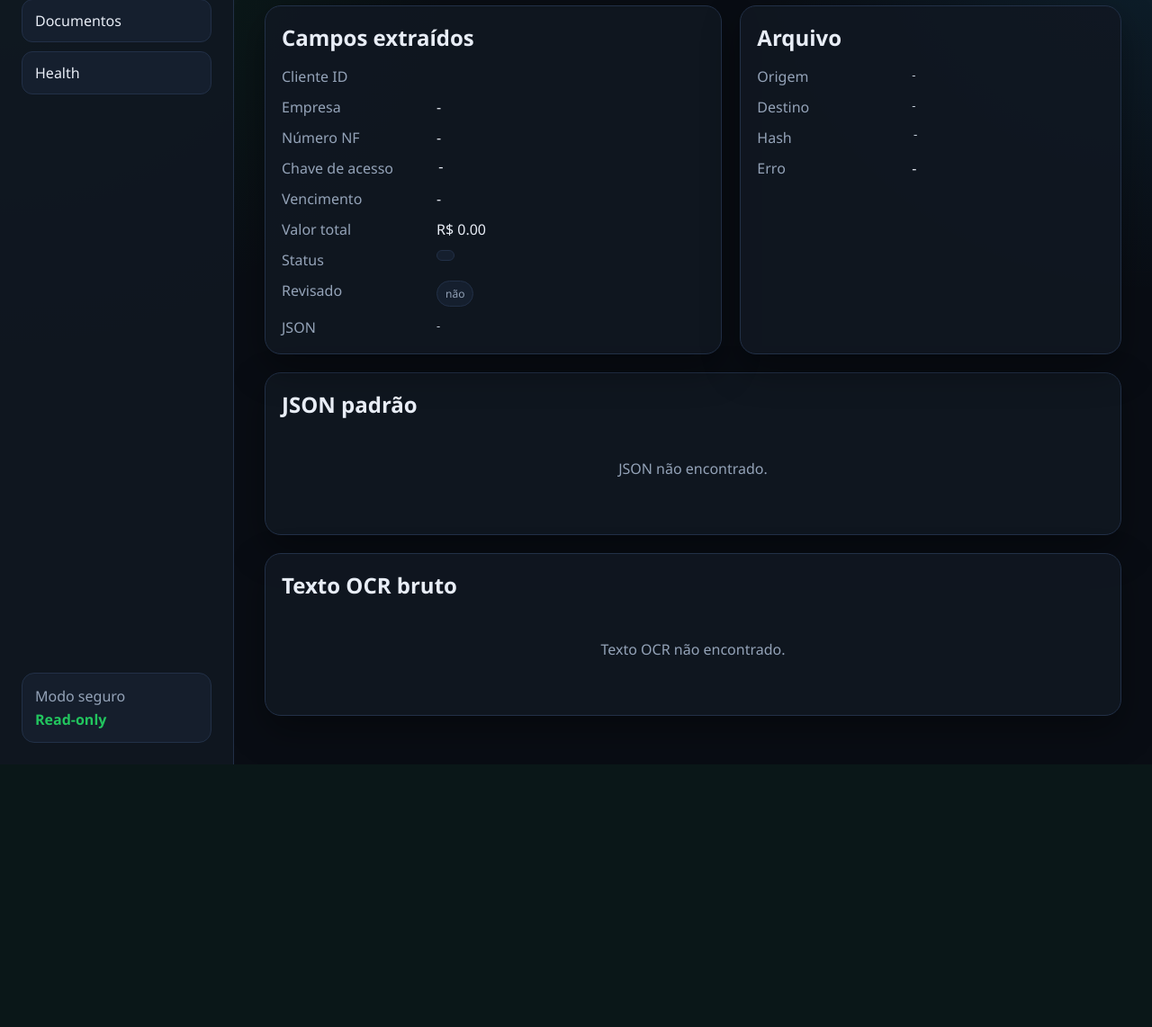
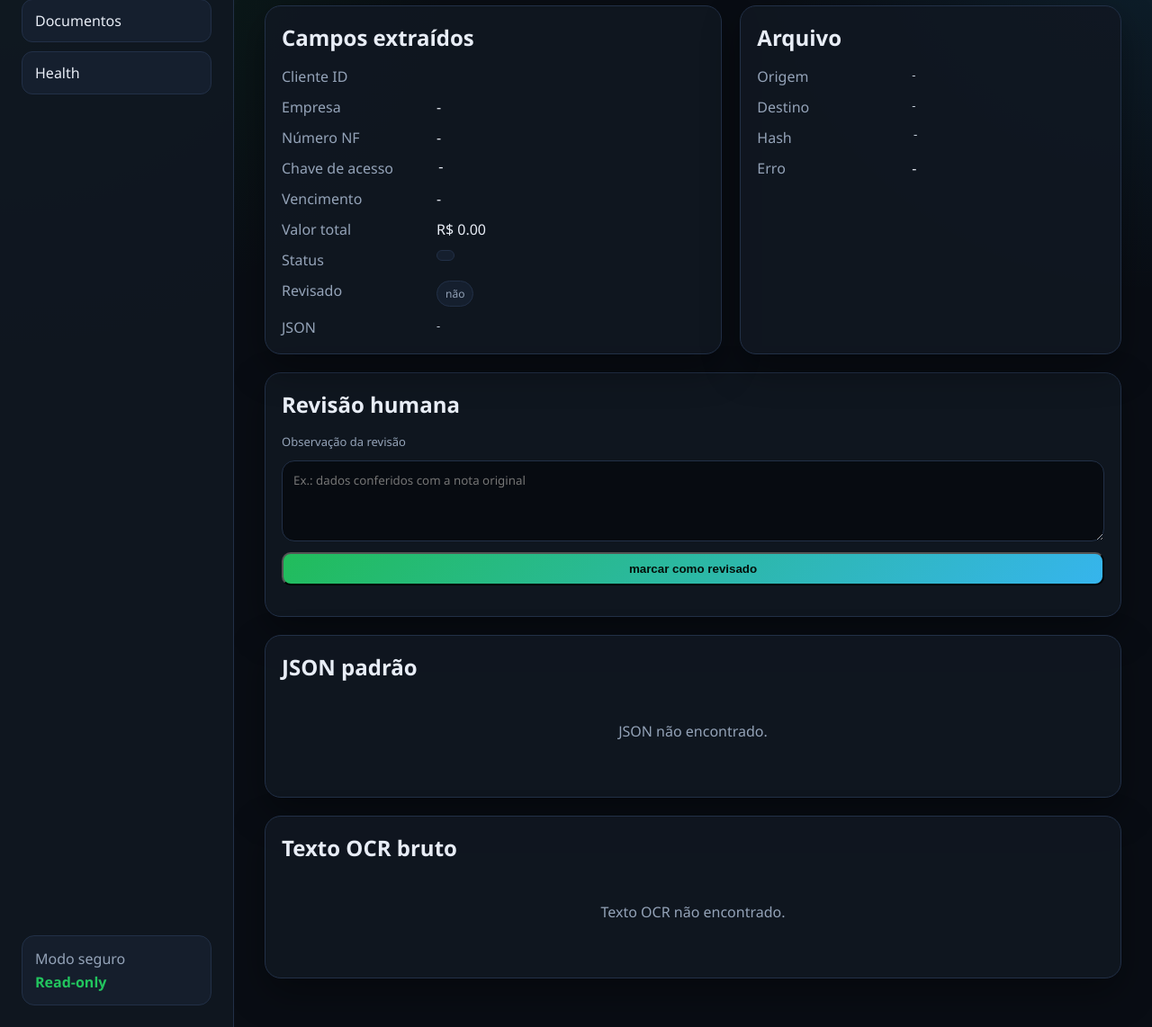
Before and after one commit to gpavi1/OCR-LEITOR, a Flask app: template web/templates/documento_detalhe.html in a window 1280 px wide. Shown: the part 121-1263 px from the top of the page at 90% size. Before the commit the page ends 971 px from the top, so only its background shows below. Run offline with Flask 3, Linux system fonts and the light colour scheme; the template is opened without the code that fills it, so the values that code supplies are empty.

Commit message:
feat: adiciona revisão humana ao painel OCR

```diff
--- a/web/app.py
+++ b/web/app.py
@@ -2,13 +2,13 @@ from pathlib import Path
 import json
 import sys
 
-from flask import Flask, render_template, abort
+from flask import Flask, render_template, abort, redirect, url_for, request
 
 ROOT_DIR = Path(__file__).resolve().parents[1]
 if str(ROOT_DIR) not in sys.path:
     sys.path.insert(0, str(ROOT_DIR))
 
-from database.mysql_db import fetch_all, fetch_one
+from database.mysql_db import fetch_all, fetch_one, execute
 
 
 app = Flask(__name__)
@@ -101,6 +101,61 @@ def documento_detalhe(documento_id):
     )
 
 
+
+@app.route("/documentos/<int:documento_id>/revisar", methods=["POST"])
+def revisar_documento(documento_id):
+    documento = fetch_one("""
+        SELECT id
+        FROM documentos
+        WHERE id = %s
+    """, (documento_id,))
+
+    if not documento:
+        abort(404)
+
+    observacao = request.form.get("observacao_revisao") or None
+
+    execute("""
+        UPDATE documentos
+        SET
+            revisado = TRUE,
+            revisado_por = %s,
+            revisado_em = NOW(),
+            observacao_revisao = %s,
+            status = CASE
+                WHEN status = 'pendente_revisao' THEN 'pendente_integracao'
+                ELSE status
+            END
+        WHERE id = %s
+    """, ("operador_local", observacao, documento_id))
+
+    return redirect(url_for("documento_detalhe", documento_id=documento_id))
+
+
+@app.route("/documentos/<int:documento_id>/desfazer-revisao", methods=["POST"])
+def desfazer_revisao_documento(documento_id):
+    documento = fetch_one("""
+        SELECT id
+        FROM documentos
+        WHERE id = %s
+    """, (documento_id,))
+
+    if not documento:
+        abort(404)
+
+    execute("""
+        UPDATE documentos
+        SET
+            revisado = FALSE,
+            revisado_por = NULL,
+            revisado_em = NULL,
+            observacao_revisao = NULL
+        WHERE id = %s
+    """, (documento_id,))
+
+    return redirect(url_for("documento_detalhe", documento_id=documento_id))
+
+
 if __name__ == "__main__":
     app.run(
         host="127.0.0.1",
--- a/web/static/style.css
+++ b/web/static/style.css
@@ -338,3 +338,42 @@ pre {
         grid-template-columns: 1fr;
     }
 }
+
+
+.review-form {
+    display: grid;
+    gap: 12px;
+}
+
+.review-form label {
+    color: var(--muted);
+    font-size: 13px;
+}
+
+.review-form textarea {
+    width: 100%;
+    resize: vertical;
+    min-height: 90px;
+    border-radius: 14px;
+    border: 1px solid var(--border);
+    background: #070b11;
+    color: var(--text);
+    padding: 12px;
+    font-family: Segoe UI, Arial, sans-serif;
+}
+
+.review-form textarea:focus {
+    outline: none;
+    border-color: var(--accent);
+}
+
+.review-ok {
+    color: #86efac;
+    margin-top: 0;
+}
+
+.review-note {
+    color: #cbd5e1;
+    border-left: 3px solid var(--accent);
+    padding-left: 12px;
+}
--- a/web/templates/documento_detalhe.html
+++ b/web/templates/documento_detalhe.html
@@ -80,6 +80,32 @@
     </div>
 </section>
 
+
+<section class="panel">
+    <div class="panel-title">
+        <h2>Revisão humana</h2>
+    </div>
+
+    {% if documento.revisado %}
+        <p class="review-ok">Documento revisado por {{ documento.revisado_por or "operador" }} em {{ documento.revisado_em }}.</p>
+
+        {% if documento.observacao_revisao %}
+            <p class="review-note">{{ documento.observacao_revisao }}</p>
+        {% endif %}
+
+        <form method="post" action="/documentos/{{ documento.id }}/desfazer-revisao">
+            <button class="btn secondary" type="submit">desfazer revisão</button>
+        </form>
+    {% else %}
+        <form method="post" action="/documentos/{{ documento.id }}/revisar" class="review-form">
+            <label for="observacao_revisao">Observação da revisão</label>
+            <textarea id="observacao_revisao" name="observacao_revisao" rows="3" placeholder="Ex.: dados conferidos com a nota original"></textarea>
+
+            <button class="btn" type="submit">marcar como revisado</button>
+        </form>
+    {% endif %}
+</section>
+
 <section class="panel">
     <div class="panel-title">
         <h2>JSON padrão</h2>
```
